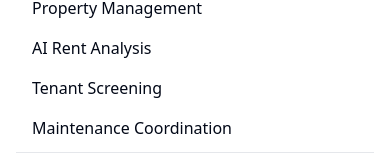
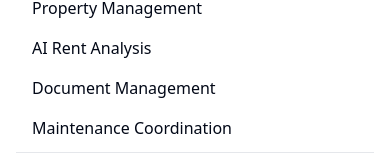
Before and after one commit to Zenora-Management/zenora-management, a React (Vite) app: page /blog in a window 390 px wide. Both pictures are taken after a click on the button "Open menu". Shown: the part 309-471 px from the top of the page. Built offline with nearby package versions, Linux system fonts and the light colour scheme.

Commit message:
feat: Update services menu
-   Removed Tenant Screening from the services menu.
-   Added Document Management as a clickable button under the services tab.
-   Updated navigation to Document Management page.

```diff
--- a/src/components/layout/Navbar.tsx
+++ b/src/components/layout/Navbar.tsx
@@ -89,7 +89,7 @@ const Navbar = () => {
             <NavigationMenuList>
               <NavigationMenuItem>
                 <NavigationMenuTrigger className={`text-foreground hover:text-zenora-purple transition-colors bg-transparent ${
-                  ['/property-management', '/property-management/details', '/ai-rent-analysis', '/ai-rent-analysis/details', '/tenant-screening', '/tenant-screening/details', '/maintenance', '/maintenance/details'].includes(location.pathname)
+                  ['/property-management', '/property-management/details', '/ai-rent-analysis', '/ai-rent-analysis/details', '/document-management', '/document-management/details', '/maintenance', '/maintenance/details'].includes(location.pathname)
                     ? 'text-zenora-purple font-medium'
                     : ''
                 }`}>
@@ -131,15 +131,15 @@ const Navbar = () => {
                     <li>
                       <NavigationMenuLink asChild>
                         <Link
-                          to="/tenant-screening/details"
+                          to="/document-management/details"
                           className={cn(
                             "block select-none space-y-1 rounded-md p-3 leading-none no-underline outline-none transition-colors hover:bg-accent hover:text-accent-foreground focus:bg-accent focus:text-accent-foreground",
-                            location.pathname === '/tenant-screening' || location.pathname === '/tenant-screening/details' ? "bg-accent" : ""
+                            location.pathname === '/document-management' || location.pathname === '/document-management/details' ? "bg-accent" : ""
                           )}
                         >
-                          <div className="text-sm font-medium leading-none">Tenant Screening</div>
+                          <div className="text-sm font-medium leading-none">Document Management</div>
                           <p className="line-clamp-2 text-sm leading-snug text-muted-foreground">
-                            Comprehensive background checks for potential tenants
+                            Effortlessly handle, organize, and access documents with AI-powered insight
                           </p>
                         </Link>
                       </NavigationMenuLink>
@@ -236,10 +236,10 @@ const Navbar = () => {
                   AI Rent Analysis
                 </Link>
                 <Link
-                  to="/tenant-screening/details"
-                  className={`text-foreground hover:text-zenora-purple py-1 transition-colors ${location.pathname === '/tenant-screening' || location.pathname === '/tenant-screening/details' ? 'text-zenora-purple font-medium' : ''}`}
+                  to="/document-management/details"
+                  className={`text-foreground hover:text-zenora-purple py-1 transition-colors ${location.pathname === '/document-management' || location.pathname === '/document-management/details' ? 'text-zenora-purple font-medium' : ''}`}
                 >
-                  Tenant Screening
+                  Document Management
                 </Link>
                 <Link
                   to="/maintenance/details"
```
